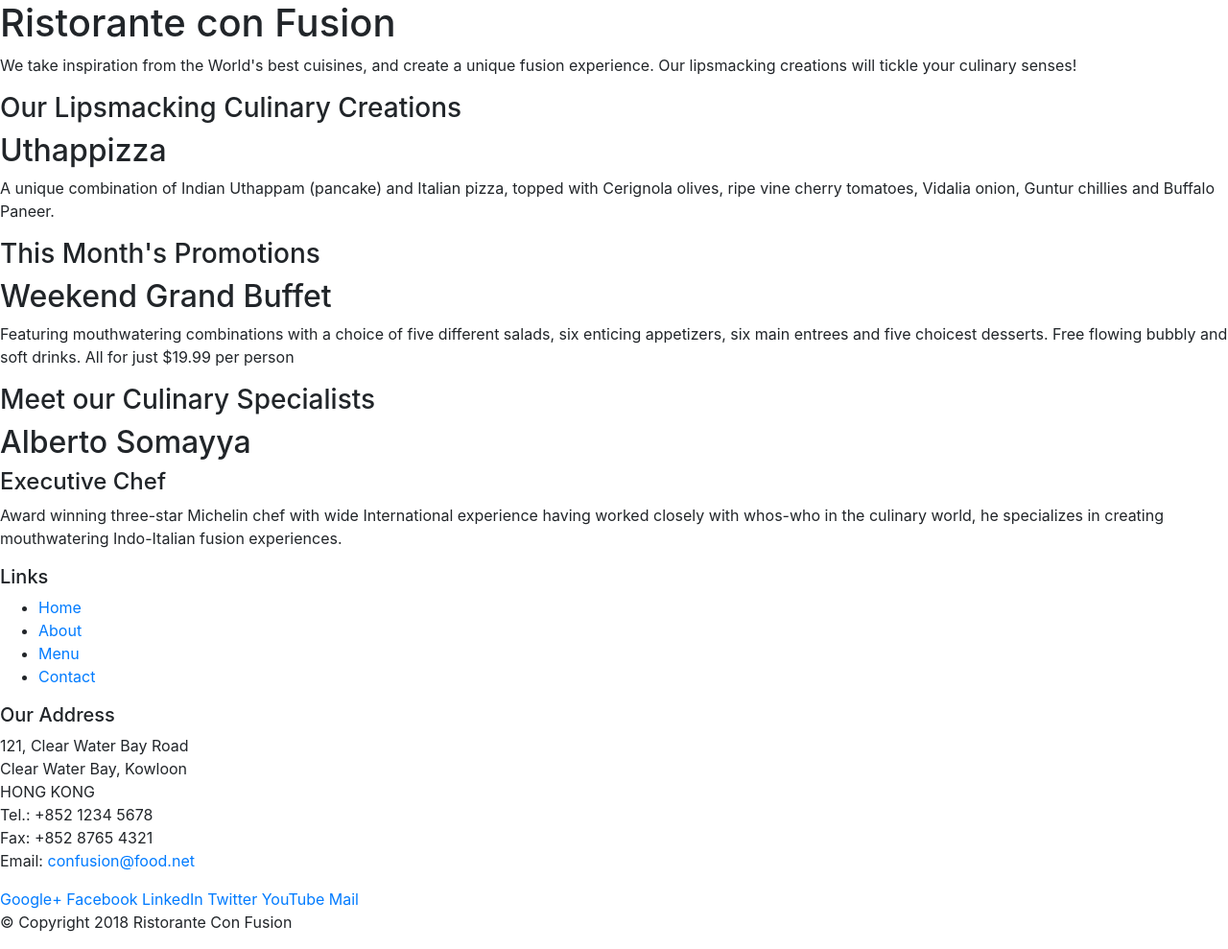
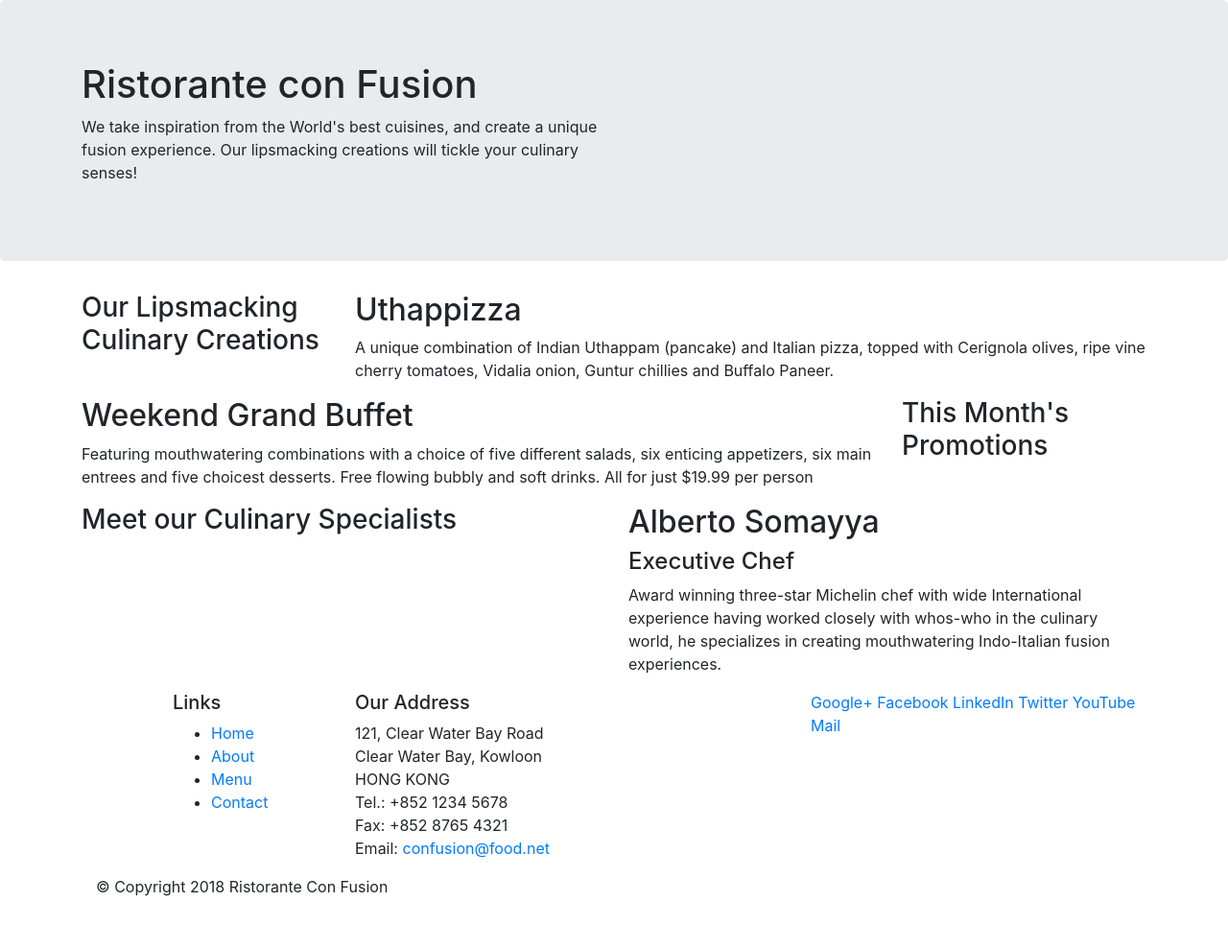
Before and after one commit to indraneelray/Coursera-bootstrap4, a website: page conFusion/index.html in a window 1280 px wide. Shown: the whole page at 96% size. After the commit the page ends 952 px from the top, so only its background shows below. Drawn offline with nearby package versions, Linux system fonts and the light colour scheme.

Commit message:
Bootstrap Grid Part 1

```diff
--- a/conFusion/index.html
+++ b/conFusion/index.html
@@ -14,46 +14,46 @@
 
 <body>
 
-    <header>
-        <div>
-            <div>
-                <div>
+    <header class="jumbotron">
+        <div class="container">
+            <div class="row">
+                <div class="col-12 col-sm-6">
                     <h1>Ristorante con Fusion</h1>
                     <p>We take inspiration from the World's best cuisines, and create a unique fusion experience. Our lipsmacking creations will tickle your culinary senses!</p>
                 </div>
-                <div>
+                <div class="col-12 col-sm">
                 </div>
             </div>
         </div>
     </header>
 
-    <div>
-        <div>
-            <div>
+    <div class="container">
+        <div class="row">
+            <div class="col-12 col-sm-4 col-md-3">
                 <h3>Our Lipsmacking Culinary Creations</h3>
             </div>
-            <div>
+            <div class="col col-sm col-md">
                 <h2>Uthappizza</h2>
                 <p>A unique combination of Indian Uthappam (pancake) and Italian pizza, topped with Cerignola olives, ripe vine cherry tomatoes, Vidalia onion, Guntur chillies and Buffalo Paneer.</p>
             </div>
         </div>
 
 
-        <div>
-            <div>
+        <div class="row">
+            <div class="col-12 col-sm-4 order-sm-last col-md-3">
                 <h3>This Month's Promotions</h3>
             </div>
-            <div>
+            <div class="col col-sm col-md">
                 <h2>Weekend Grand Buffet</h2>
                 <p>Featuring mouthwatering combinations with a choice of five different salads, six enticing appetizers, six main entrees and five choicest desserts. Free flowing bubbly and soft drinks. All for just $19.99 per person </p>
             </div>
         </div>
 
-        <div>
-            <div>
+        <div class="row">
+            <div class="col col-sm order-sm-first col-md">
                 <h3>Meet our Culinary Specialists</h3>
             </div>
-            <div>
+            <div class="col col-sm col-md">
                 <h2>Alberto Somayya</h2>
                 <h4>Executive Chef</h4>
                 <p>Award winning three-star Michelin chef with wide International experience having worked closely with whos-who in the culinary world, he specializes in creating mouthwatering Indo-Italian fusion experiences. </p>
@@ -62,9 +62,9 @@
     </div>
 
     <footer>
-        <div>
-            <div>
-                <div>
+        <div class="container">
+            <div class="row">
+                <div class="col-4 offset-1 col-sm-2">
                     <h5>Links</h5>
                     <ul>
                         <li><a href="#">Home</a></li>
@@ -73,7 +73,7 @@
                         <li><a href="#">Contact</a></li>
                     </ul>
                 </div>
-                <div>
+                <div class="col-7 col-sm-5">
                     <h5>Our Address</h5>
                     <address>
 		              121, Clear Water Bay Road<br>
@@ -84,7 +84,7 @@
 		              Email: <a href="mailto:confusion@food.net">confusion@food.net</a>
 		           </address>
                 </div>
-                <div>
+                <div class="col-12 col-sm-4">
                     <div>
                         <a href="http://google.com/+">Google+</a>
                         <a href="http://www.facebook.com/profile.php?id=">Facebook</a>
@@ -95,7 +95,7 @@
                     </div>
                 </div>
            </div>
-           <div>
+           <div class="col-auto">
                 <div>
                     <p>© Copyright 2018 Ristorante Con Fusion</p>
                 </div>
```
